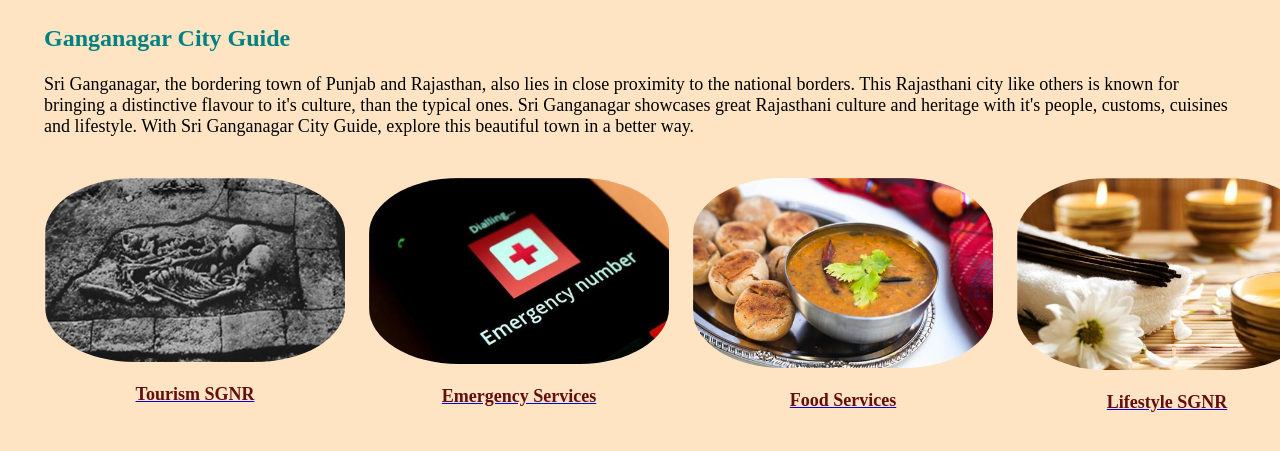
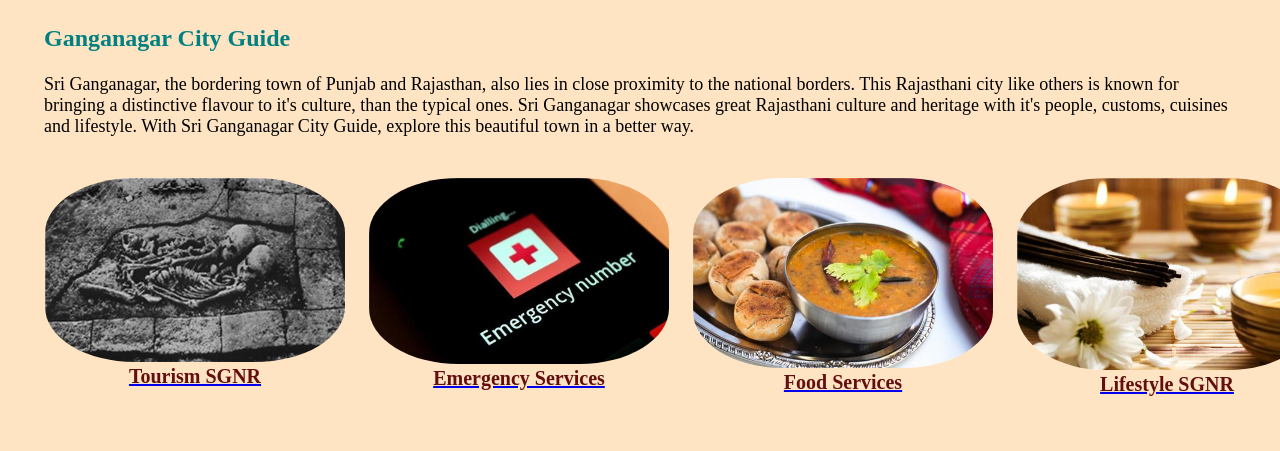
Before and after one commit to manitagupta15/fun-home-town, a plain HTML site: page index.html in a window 1280 px wide. Shown: the part 91-542 px from the top of the page. Drawn offline with Linux system fonts and the light colour scheme.

Commit message:
add more changes to files

```diff
--- a/index.html
+++ b/index.html
@@ -21,26 +21,26 @@
        <section class="images">
            <div class="img1">
                <a href="about-sgnr.html"><img src="./images/tourism-sgnr.jpeg" alt="About SriGangaNagar" class="img2">
-                 <div class="text-img"> <p>Tourism SGNR</p></div>
+                 <div class="text-img">Tourism SGNR</div>
             </a>
             </div>
 
             <div class="img1">
                 <a href="emergency-sgnr.html"><img src="./images/emergency-sgnr.jpeg" alt="Emergency services" class="img2">
-                    <div class="text-img"> <p>Emergency Services</p></div>
+                    <div class="text-img">Emergency Services</div>
                 </a>
              </div>
 
              <div class="img1">
 
                 <a href="food-sgnr.html"><img src="./images/food-sgnr.jpeg" alt="Food" class="img2">
-                    <div class="text-img"> <p>Food Services</p></div>
+                    <div class="text-img">Food Services</div>
                 </a>
             </div>
 
             <div class="img1">
                 <a href="lifestyle-sgnr.html"><img src="./images/lifestyle-sgnr.jpeg" alt="Lifestyle" class="img2">
-                    <div class="text-img"> <p>Lifestyle SGNR</p></div>
+                    <div class="text-img">Lifestyle SGNR</div>
                 </a>
             </div>
        </section>
--- a/styles/index.css
+++ b/styles/index.css
@@ -21,7 +21,7 @@ img {
 
 .img1 {
 
-    flex:auto;
+    flex:25%;
 
     padding: 1px;
   }
```
